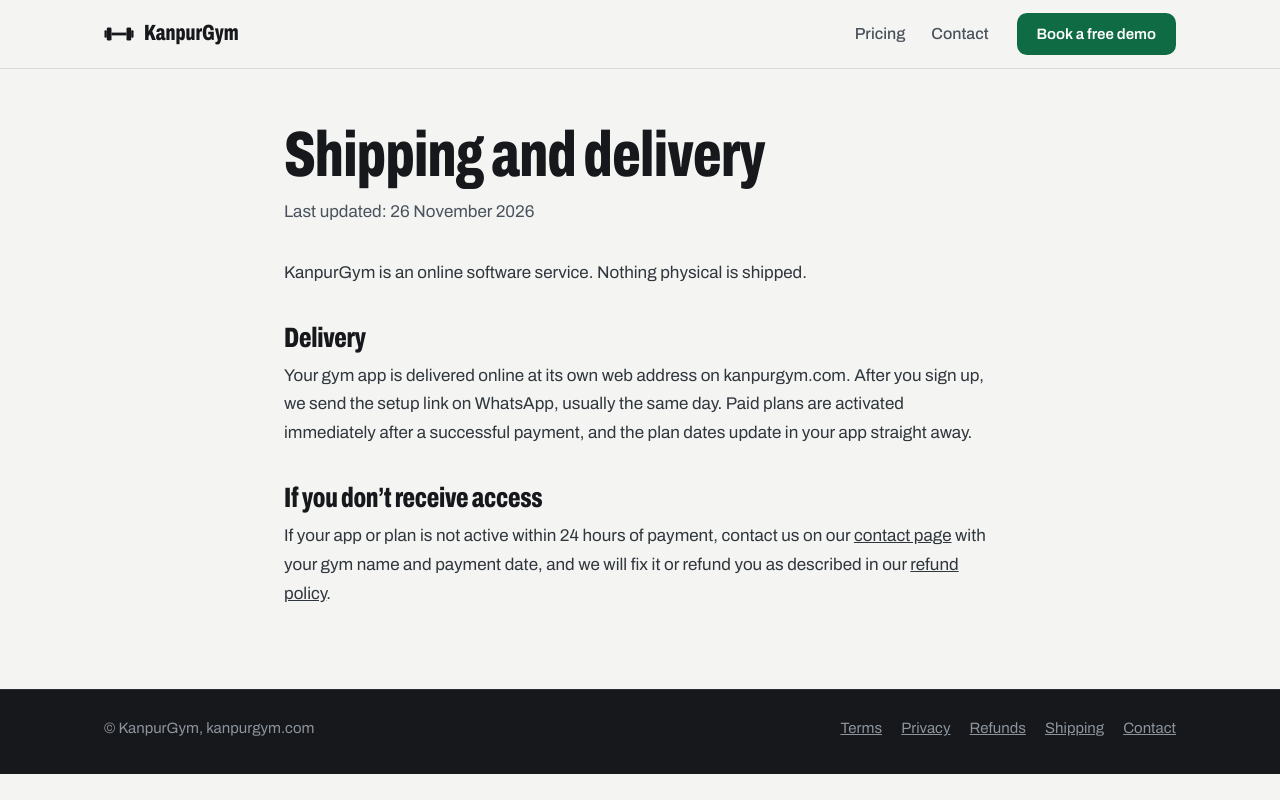
After one commit to INFO-ADI/gym-app, a PHP site: page /shipping in a window 1280 px wide. The commit adds this page. Run offline with PHP 8.4, Linux system fonts and the light colour scheme.

Commit message:
Add shipping and delivery policy page for Razorpay website approval
Co-Authored-By: Claude Opus 5.5 <noreply@anthropic.com>
Claude-Session: https://claude.ai/code/session_01Qe7282epraxVEByBSB7XPS

```diff
--- a/web/index.php
+++ b/web/index.php
@@ -57,8 +57,9 @@ if ($slug === null) {
         case '/privacy':
         case '/refunds':
         case '/contact':
+        case '/shipping':
             send_headers('text/html; charset=utf-8');
-            $pages = ['/terms' => 'Terms of service', '/privacy' => 'Privacy policy', '/refunds' => 'Cancellation and refunds', '/contact' => 'Contact us'];
+            $pages = ['/terms' => 'Terms of service', '/privacy' => 'Privacy policy', '/refunds' => 'Cancellation and refunds', '/contact' => 'Contact us', '/shipping' => 'Shipping and delivery'];
             echo render('policy-' . substr($path, 1) . '.html', ['V' => e(VERSION), 'SITE' => e(SITE_NAME), 'DOMAIN' => e($base), 'TITLE' => e($pages[$path])]);
             exit;
         case '/robots.txt':
--- a/web/templates/landing.html
+++ b/web/templates/landing.html
@@ -195,7 +195,7 @@
 <footer class="foot">
   <div class="wrap foot-in">
     <span>© {{SITE}}, {{DOMAIN}}</span>
-    <span class="links"><a href="/terms">Terms</a> <a href="/privacy">Privacy</a> <a href="/refunds">Refunds</a> <a href="/contact">Contact</a> <a href="/admin/" rel="nofollow">Admin</a></span>
+    <span class="links"><a href="/terms">Terms</a> <a href="/privacy">Privacy</a> <a href="/refunds">Refunds</a> <a href="/shipping">Shipping</a> <a href="/contact">Contact</a> <a href="/admin/" rel="nofollow">Admin</a></span>
   </div>
 </footer>
 <script src="/site-config.js?v={{V}}"></script>
--- a/web/templates/policy-contact.html
+++ b/web/templates/policy-contact.html
@@ -27,7 +27,7 @@
 </main>
 <footer class="foot"><div class="wrap foot-in">
   <span>© {{SITE}}, {{DOMAIN}}</span>
-  <span class="links"><a href="/terms">Terms</a> <a href="/privacy">Privacy</a> <a href="/refunds">Refunds</a> <a href="/contact">Contact</a></span>
+  <span class="links"><a href="/terms">Terms</a> <a href="/privacy">Privacy</a> <a href="/refunds">Refunds</a> <a href="/shipping">Shipping</a> <a href="/contact">Contact</a></span>
 </div></footer>
 <script src="/site-config.js?v={{V}}"></script>
 <script src="/assets/policy.js?v={{V}}"></script>
--- a/web/templates/policy-privacy.html
+++ b/web/templates/policy-privacy.html
@@ -36,7 +36,7 @@
 </main>
 <footer class="foot"><div class="wrap foot-in">
   <span>© {{SITE}}, {{DOMAIN}}</span>
-  <span class="links"><a href="/terms">Terms</a> <a href="/privacy">Privacy</a> <a href="/refunds">Refunds</a> <a href="/contact">Contact</a></span>
+  <span class="links"><a href="/terms">Terms</a> <a href="/privacy">Privacy</a> <a href="/refunds">Refunds</a> <a href="/shipping">Shipping</a> <a href="/contact">Contact</a></span>
 </div></footer>
 <script src="/site-config.js?v={{V}}"></script>
 <script src="/assets/policy.js?v={{V}}"></script>
--- a/web/templates/policy-refunds.html
+++ b/web/templates/policy-refunds.html
@@ -33,7 +33,7 @@
 </main>
 <footer class="foot"><div class="wrap foot-in">
   <span>© {{SITE}}, {{DOMAIN}}</span>
-  <span class="links"><a href="/terms">Terms</a> <a href="/privacy">Privacy</a> <a href="/refunds">Refunds</a> <a href="/contact">Contact</a></span>
+  <span class="links"><a href="/terms">Terms</a> <a href="/privacy">Privacy</a> <a href="/refunds">Refunds</a> <a href="/shipping">Shipping</a> <a href="/contact">Contact</a></span>
 </div></footer>
 <script src="/site-config.js?v={{V}}"></script>
 <script src="/assets/policy.js?v={{V}}"></script>
--- /dev/null
+++ b/web/templates/policy-shipping.html
@@ -0,0 +1,32 @@
+<!doctype html>
+<html lang="en">
+<head>
+<meta charset="utf-8">
+<meta name="viewport" content="width=device-width, initial-scale=1">
+<title>{{TITLE}} · {{SITE}}</title>
+<link rel="icon" href="/assets/icons/icon-192.png">
+<link rel="stylesheet" href="/assets/landing.css?v={{V}}">
+</head>
+<body>
+<header class="top"><div class="wrap top-in">
+  <a class="mark" href="/"><svg viewBox="0 0 32 32" aria-hidden="true"><rect x="3" y="9" width="5" height="14" rx="1.5"/><rect x="24" y="9" width="5" height="14" rx="1.5"/><rect x="8" y="14.5" width="16" height="3"/><rect x="0.5" y="12" width="2.5" height="8" rx="1"/><rect x="29" y="12" width="2.5" height="8" rx="1"/></svg><span>{{SITE}}</span></a>
+  <nav aria-label="Main"><a href="/#pricing">Pricing</a><a href="/contact">Contact</a></nav>
+  <a class="btn small" href="/#demo">Book a free demo</a>
+</div></header>
+<main class="wrap policy">
+<h1>{{TITLE}}</h1>
+<p class="updated">Last updated: 26 November 2026</p>
+<p>{{SITE}} is an online software service. Nothing physical is shipped.</p>
+<h2>Delivery</h2>
+<p>Your gym app is delivered online at its own web address on {{DOMAIN}}. After you sign up, we send the setup link on WhatsApp, usually the same day. Paid plans are activated immediately after a successful payment, and the plan dates update in your app straight away.</p>
+<h2>If you don’t receive access</h2>
+<p>If your app or plan is not active within 24 hours of payment, contact us on our <a href="/contact">contact page</a> with your gym name and payment date, and we will fix it or refund you as described in our <a href="/refunds">refund policy</a>.</p>
+</main>
+<footer class="foot"><div class="wrap foot-in">
+  <span>© {{SITE}}, {{DOMAIN}}</span>
+  <span class="links"><a href="/terms">Terms</a> <a href="/privacy">Privacy</a> <a href="/refunds">Refunds</a> <a href="/shipping">Shipping</a> <a href="/contact">Contact</a></span>
+</div></footer>
+<script src="/site-config.js?v={{V}}"></script>
+<script src="/assets/policy.js?v={{V}}"></script>
+</body>
+</html>
--- a/web/templates/policy-terms.html
+++ b/web/templates/policy-terms.html
@@ -36,7 +36,7 @@
 </main>
 <footer class="foot"><div class="wrap foot-in">
   <span>© {{SITE}}, {{DOMAIN}}</span>
-  <span class="links"><a href="/terms">Terms</a> <a href="/privacy">Privacy</a> <a href="/refunds">Refunds</a> <a href="/contact">Contact</a></span>
+  <span class="links"><a href="/terms">Terms</a> <a href="/privacy">Privacy</a> <a href="/refunds">Refunds</a> <a href="/shipping">Shipping</a> <a href="/contact">Contact</a></span>
 </div></footer>
 <script src="/site-config.js?v={{V}}"></script>
 <script src="/assets/policy.js?v={{V}}"></script>
```
